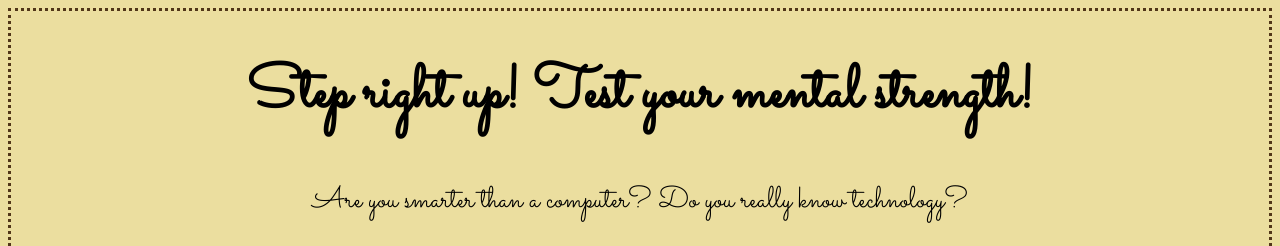
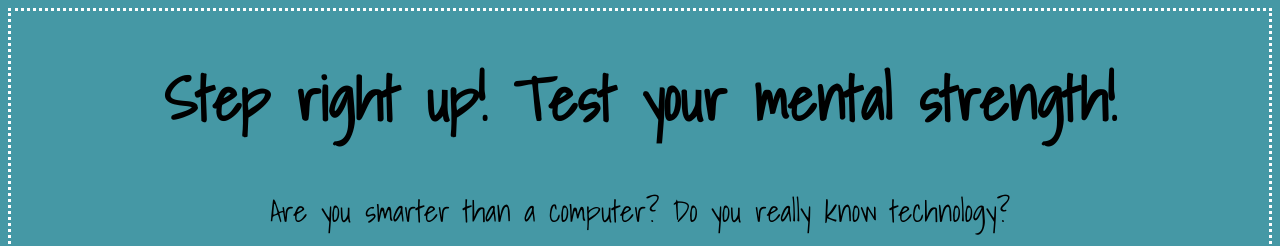
Before and after one commit to desiree-tien/psychic, a plain HTML site: page index.html in a window 1280 px wide. Shown: the top 246 px of the page. Drawn offline with Linux system fonts and the light colour scheme.

Commit message:
updating text and color

```diff
--- a/assets/css/style.css
+++ b/assets/css/style.css
@@ -1,26 +1,26 @@
 
 body {
-	background-color:#EBDE9F;
+	background-color:#4598a5;
 	font-size:30px;
 	font-weight:strong;
-	font-family: 'Sacramento', cursive;
+	font-family: 'Shadows Into Light', cursive;
 }
 
 #intro  {
 	font-size: 32px
 	font-weight:strong;
-	font-family: 'Sacramento', cursive;
+	font-family: 'Shadows Into Light', cursive;
 }
 
 #h1 {
 	font-size: 32px
 	font-weight:strong;
-	font-family: 'Sacramento', cursive;
+	font-family: 'Shadows Into Light', cursive;
 
 }
 
 #game {
 	text-align: center;
 	border-style: dotted;
-	border-color: #513619;
+	border-color:white;
 }
--- a/index.html
+++ b/index.html
@@ -5,7 +5,7 @@
   <meta charset="UTF-8">
   <title>Psychic Game</title>
   <link rel="stylesheet" type="text/css" href="assets/css/style.css">
-  <link href="https://fonts.googleapis.com/css?family=Sacramento" rel="stylesheet">
+  <link href="https://fonts.googleapis.com/css?family=Shadows+Into+Light" rel="stylesheet">
 
 </head>
 <body>
```
